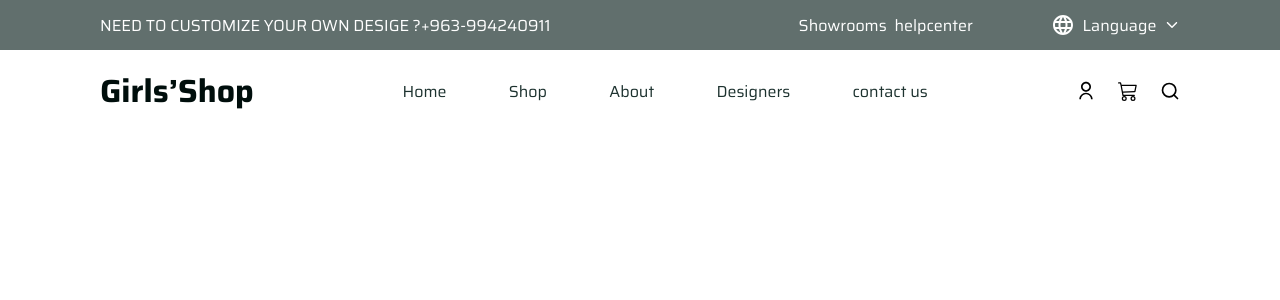
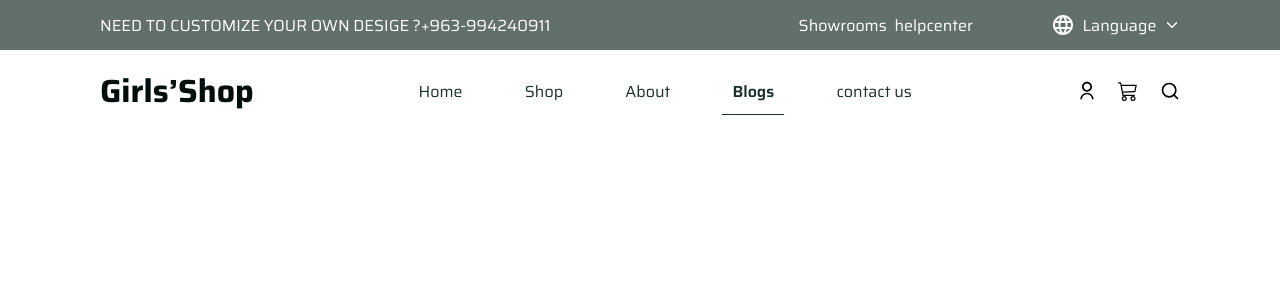
Before and after one commit to solaf10/Girls-Shop, a React (Vite) app: page /blogs in a window 1280 px wide. Shown: the top 300 px of the page. Built offline with nearby package versions, Linux system fonts and the light colour scheme.

Commit message:
fixing images&BlogsSection

```diff
--- a/src/App.jsx
+++ b/src/App.jsx
@@ -2,7 +2,7 @@ import { BrowserRouter, Route, Routes } from "react-router-dom";
 import Home from "./pages/Home/Home";
 import Shop from "./pages/Shop/Shop";
 import About from "./pages/About/About";
-import Designers from "./pages/Designers/Designers";
+import Blogs from "./pages/Blogs/Blogs";
 import Contact from "./pages/Contact/Contact";
 import Header from "./components/Header/Header";
 import NavBar from "./components/NavBar/NavBar";
@@ -19,7 +19,7 @@ const App = () => {
         <Route path="/" element={<Home />} />
         <Route path="/shop" element={<Shop />} />
         <Route path="/about" element={<About />} />
-        <Route path="/designers" element={<Designers />} />
+        <Route path="/blogs" element={<Blogs />} />
         <Route path="/contact" element={<Contact />} />
       </Routes>
     </BrowserRouter>
--- a/src/components/NavBar/NavBar.jsx
+++ b/src/components/NavBar/NavBar.jsx
@@ -25,7 +25,7 @@ const NavBar = () => {
             <NavLink to="/about">About</NavLink>
           </li>
           <li>
-            <NavLink to="/designers">Designers</NavLink>
+            <NavLink to="/blogs">Blogs</NavLink>
           </li>
           <li>
             <NavLink to="/contact">contact us</NavLink>
--- /dev/null
+++ b/src/pages/Blogs/Blogs.jsx
@@ -0,0 +1,9 @@
+const Blogs = () => {
+  return (
+    <div className="blogs">
+      <div className="container"></div>
+    </div>
+  );
+};
+
+export default Blogs;
--- a/src/pages/Designers/Designers.jsx
+++ /dev/null
@@ -1,9 +0,0 @@
-const Designers = () => {
-  return (
-    <div className="designers">
-      <div className="container"></div>
-    </div>
-  );
-};
-
-export default Designers;
--- a/src/sections/HomeSections/RecentBlogs/RecentBlogs.jsx
+++ b/src/sections/HomeSections/RecentBlogs/RecentBlogs.jsx
@@ -6,21 +6,21 @@ const RecentBlogs = () => {
   const posts = [
     {
       id: 1,
-      image: "/public/assets/Images/post-1.png",
+      image: "/assets/Images/post-1.png",
       title: "First Time Home Owner Ideas",
       publisher: "john",
       date: "Feb 8th, 2025",
     },
     {
       id: 2,
-      image: "/public/assets/Images/post-1.png",
+      image: "/assets/Images/post-1.png",
       title: "First Time Home Owner Ideas",
       publisher: "john",
       date: "Feb 8th, 2025",
     },
     {
       id: 3,
-      image: "/public/assets/Images/post-1.png",
+      image: "/assets/Images/post-1.png",
       title: "First Time Home Owner Ideas",
       publisher: "john",
       date: "Feb 8th, 2025",
```
